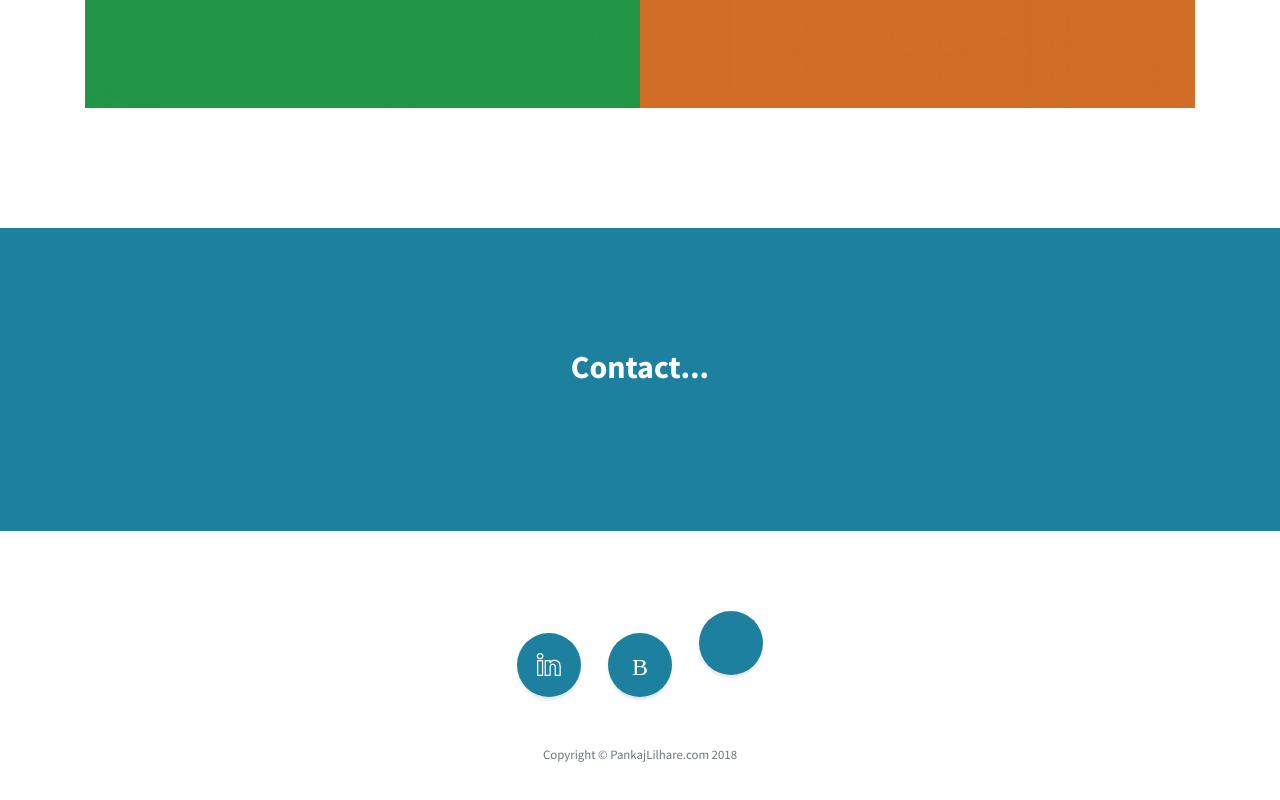
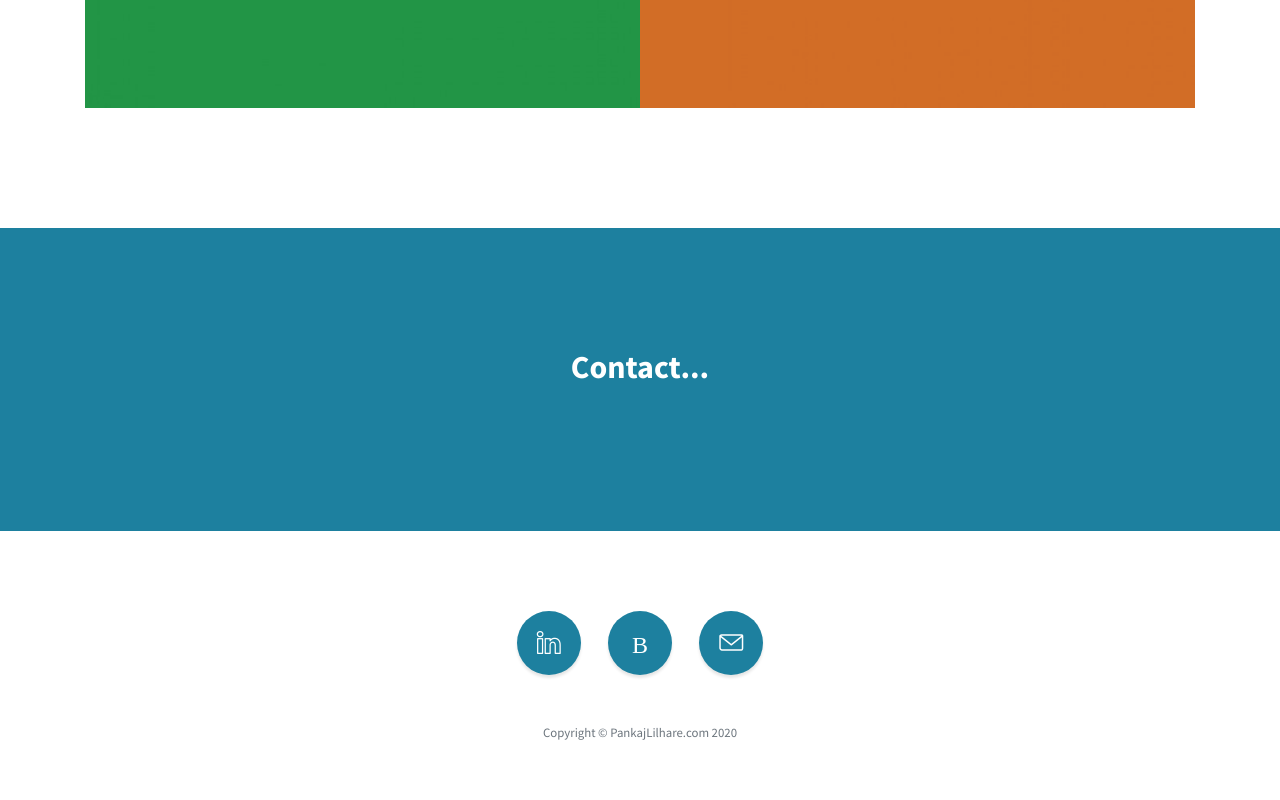
Before and after one commit to Lilhareji/test, a plain HTML site: page index.html in a window 1280 px wide. Shown: the part 2968-3768 px from the top of the page. Drawn offline with Linux system fonts and the light colour scheme.

Commit message:
Update index.html

```diff
--- a/index.html
+++ b/index.html
@@ -250,12 +250,12 @@
             </a>
           </li>
           <li class="list-inline-item">
-            <a class="social-link rounded-circle text-white" href="mailto:me@pankajlilhare.com>
+            <a class="social-link rounded-circle text-white" href="mailto:me@pankajlilhare.com">
               <i class="icon-envelope"></i>
             </a>
           </li>
         </ul>
-        <p class="text-muted small mb-0">Copyright &copy; PankajLilhare.com 2018</p>
+        <p class="text-muted small mb-0">Copyright &copy; PankajLilhare.com 2020</p>
       </div>
     </footer>
 
```
